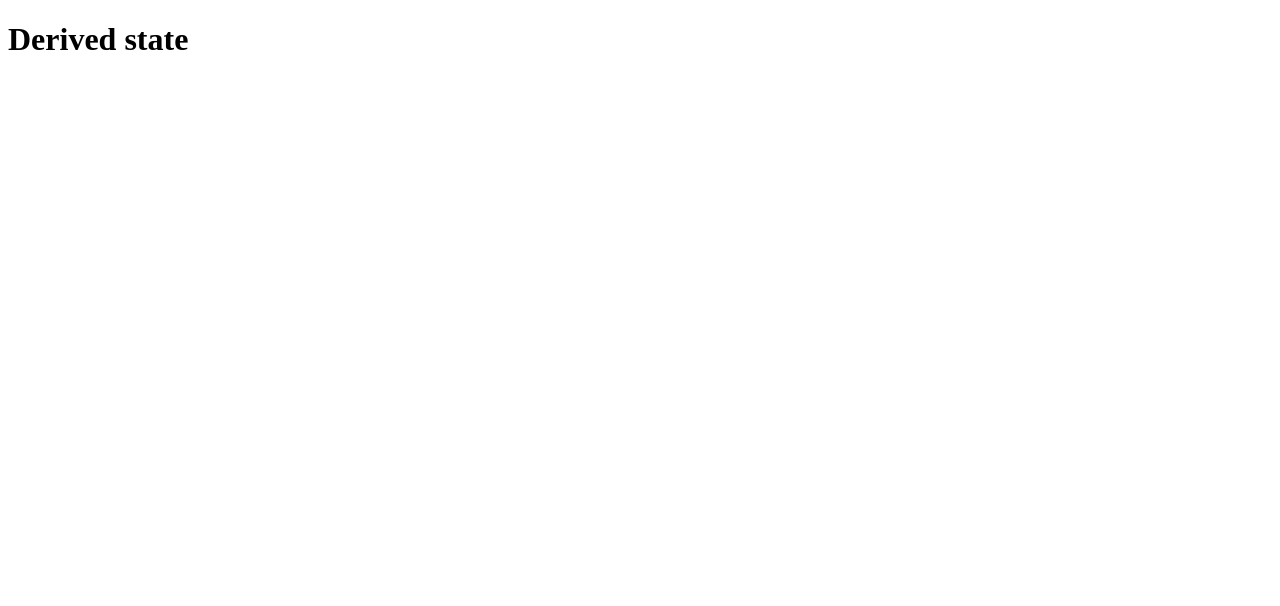
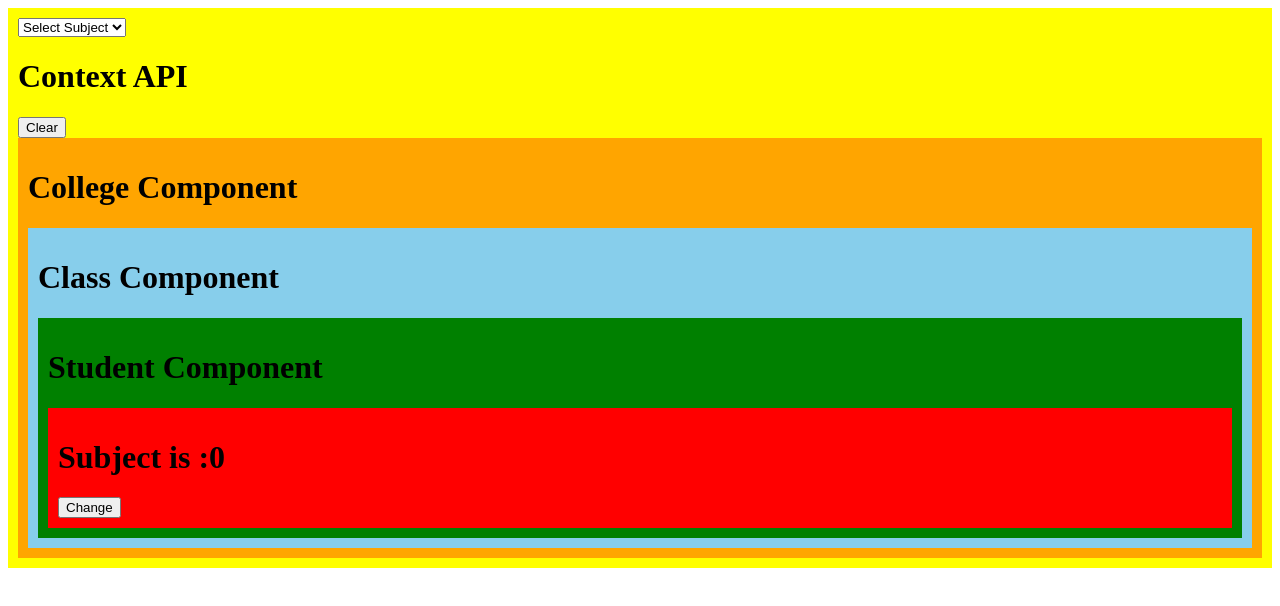
Before and after one commit to tekdhami596-lgtm/react-learning, a React (Vite) app: page / in a window 1280 px wide. Shown: the top 606 px of the page. Built offline with nearby package versions, Linux system fonts and the light colour scheme.

Commit message:
practice

```diff
--- a/src/App.jsx
+++ b/src/App.jsx
@@ -14,8 +14,11 @@
 // import Wrapper from "./lessons/14-wrapperprops";
 
 // import { useRef } from "react";
-import { useState, useTransition } from "react";
-import { useFormStatus } from "react-dom";
+// import { useState, useTransition } from "react";
+// import { useFormStatus } from "react-dom";
+import { useState } from "react";
+import { SubjectContext } from "./lessons/28-contextAPI";
+import College from "./lessons/29-collegeContextAPI";
 
 // import User from "./lessons/26-pass-function-in-component-as-props";
 
@@ -100,13 +103,15 @@ function App() {
     );
   } */
 
-  const [pending, startTransition] = useTransition();
+  /* const [pending, startTransition] = useTransition();
 
   const handleButton = () => {
     startTransition(async () => {
       await new Promise((res) => setTimeout(res, 3000));
     });
-  };
+  }; */
+
+  const [subject, setSubject]=useState('')
 
   return (
     <div>
@@ -199,7 +204,7 @@ function App() {
         <CustomForm />
       </form> */}
 
-     {/*  <h1>Use transition Hook in React Js in 19</h1>
+      {/*  <h1>Use transition Hook in React Js in 19</h1>
       {
         pending?<img style={{width:'100px'}} src="https://media.tenor.com/UnFx-k_lSckAAAAM/amalie-steiness.gif" />:null
       }
@@ -208,10 +213,22 @@ function App() {
         Click
       </button> */}
 
+      {/* <h1>Derived state</h1> */}
 
-
-      <h1>Derived state</h1>
-
+      <div style={{ backgroundColor: "yellow", padding: "10px" }}>
+        <SubjectContext.Provider value={subject}>
+          <select value={subject} onChange={(event)=>setSubject(event.target.value)} >
+           <option value="">Select Subject</option>
+            <option value="Maths">Maths</option>
+            <option value="English">English</option>
+            <option value="Science">Science</option>
+            <option value="Computer">Computer</option>
+          </select>
+          <h1>Context API</h1>
+          <button onClick={()=>setSubject('')}>Clear</button>
+          <College />
+        </SubjectContext.Provider>
+      </div>
     </div>
   );
 }
--- /dev/null
+++ b/src/lessons/28-contextAPI.jsx
@@ -0,0 +1,3 @@
+import { createContext } from "react";
+
+export const SubjectContext =createContext("Maths")
--- /dev/null
+++ b/src/lessons/29-collegeContextAPI.jsx
@@ -0,0 +1,10 @@
+import ClassComponent from  "./30-Classcomponent"
+
+export default function College(){
+  return(
+    <div style={{backgroundColor:"orange", padding:"10px"}}>
+      <h1>College Component </h1>
+      <ClassComponent />
+    </div>
+  )
+}
--- /dev/null
+++ b/src/lessons/30-Classcomponent.jsx
@@ -0,0 +1,9 @@
+import Student from "./31-Student"
+export default function ClassComponent(){
+  return(
+    <div style={{backgroundColor:"skyblue", padding:"10px"}}>
+      <h1> Class Component </h1>
+      <Student />
+    </div>
+  )
+}
--- /dev/null
+++ b/src/lessons/31-Student.jsx
@@ -0,0 +1,9 @@
+import Subject from "./32-Subject"
+export default function Student(){
+  return(
+    <div style={{backgroundColor:"green", padding:"10px"}}>
+      <h1> Student Component </h1>
+      <Subject />
+    </div>
+  )
+}
--- /dev/null
+++ b/src/lessons/32-Subject.jsx
@@ -0,0 +1,18 @@
+// import { useContext } from "react"
+import Student from "./31-Student"
+import {SubjectContext} from "./28-contextAPI"
+import { useState } from "react";
+
+export default function Subject(){
+  let [age, setAge] = useState(0);
+  // const subject = useContext(SubjectContext)
+  return(
+    <div style={{backgroundColor:"red", padding:"10px"}}>
+      <h1> Subject is :{age} </h1>
+      <button onChange={() => {
+        age += 1;
+        console.log("age" ,age);
+      }}>Change</button>
+    </div>
+  )
+}
```
